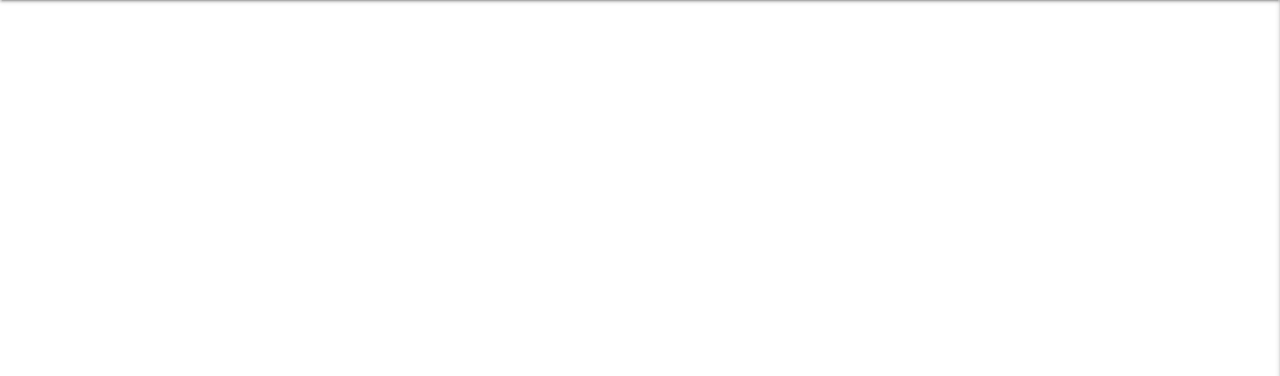
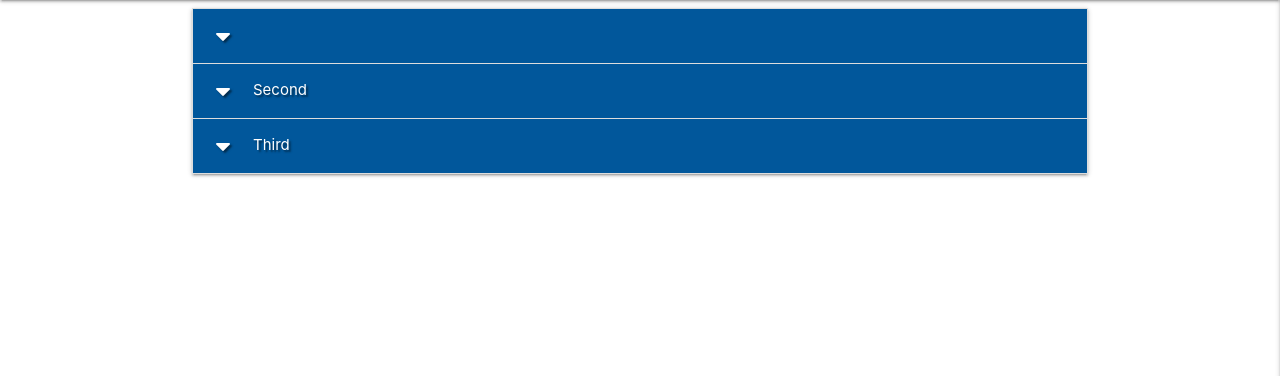
Before and after one commit to christine-gk416/flask-template-manager-project-cmk, a Flask app: page / in a window 1280 px wide. Shown: the part 64-440 px from the top of the page. Run offline with Flask 2, Linux system fonts and the light colour scheme; data that the repository does not hold is empty; some libraries are stand-ins or nearby versions.

Commit message:
Create collapsable element

```diff
--- a/static/js/script.js
+++ b/static/js/script.js
@@ -1,3 +1,4 @@
 $(document).ready(function(){
     $('.sidenav').sidenav({edge: "right"});
+    $('.collapsible').collapsible();
   });
--- a/templates/tasks.html
+++ b/templates/tasks.html
@@ -10,4 +10,19 @@
         {{ task.due_date }}  <br>
     {% endfor %}
 
+    <ul class="collapsible">
+        <li>
+          <div class="collapsible-header white-text light-blue darken-4 text-shadow"><i class="fas fa-caret-down"></i></div>
+          <div class="collapsible-body"><span>Lorem ipsum dolor sit amet.</span></div>
+        </li>
+        <li>
+          <div class="collapsible-header white-text light-blue darken-4 text-shadow"><i class="fas fa-caret-down"></i>Second</div>
+          <div class="collapsible-body"><span>Lorem ipsum dolor sit amet.</span></div>
+        </li>
+        <li>
+          <div class="collapsible-header white-text light-blue darken-4 text-shadow"><i class="fas fa-caret-down"></i>Third</div>
+          <div class="collapsible-body"><span>Lorem ipsum dolor sit amet.</span></div>
+        </li>
+      </ul>
+
 {% endblock %}
```
